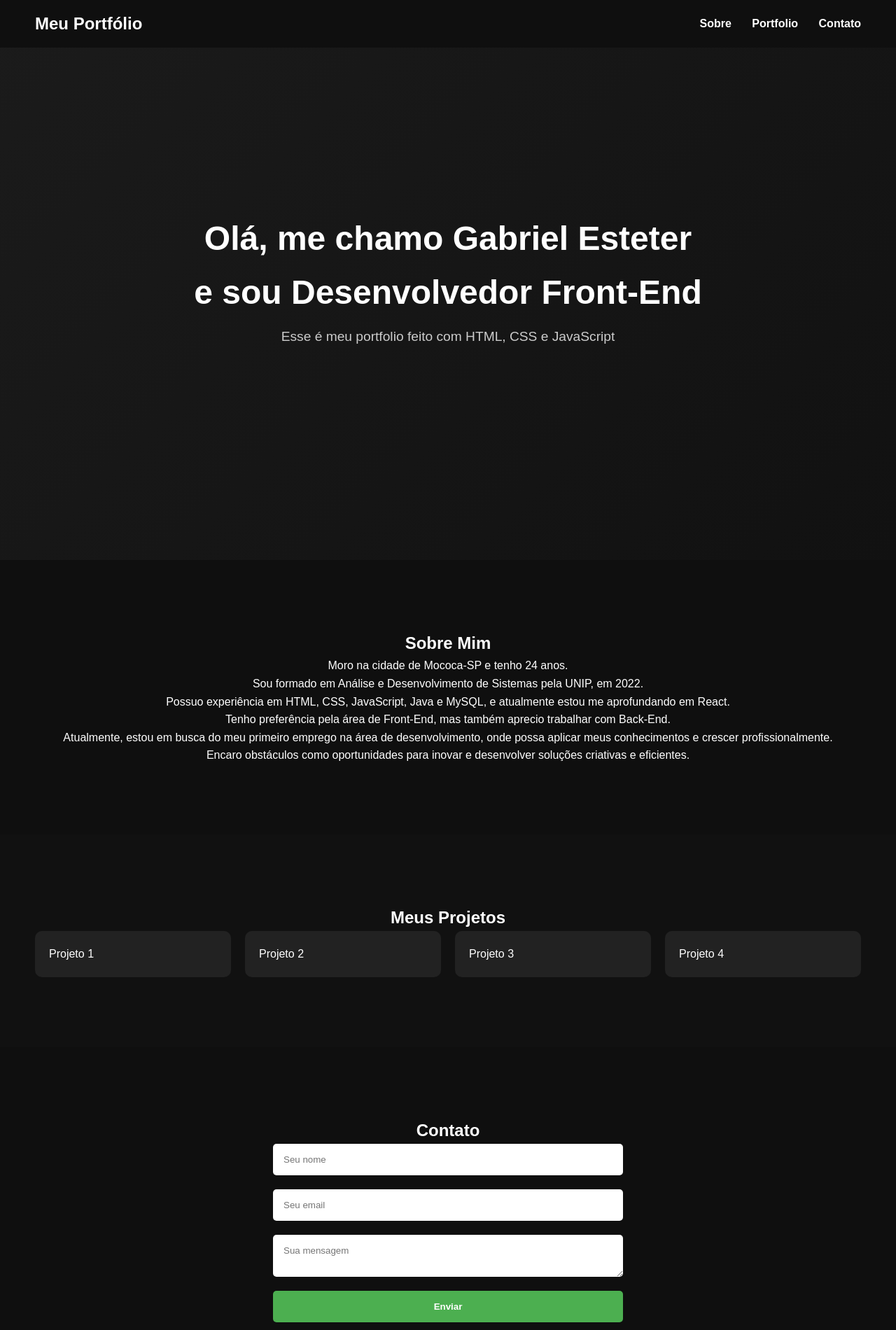
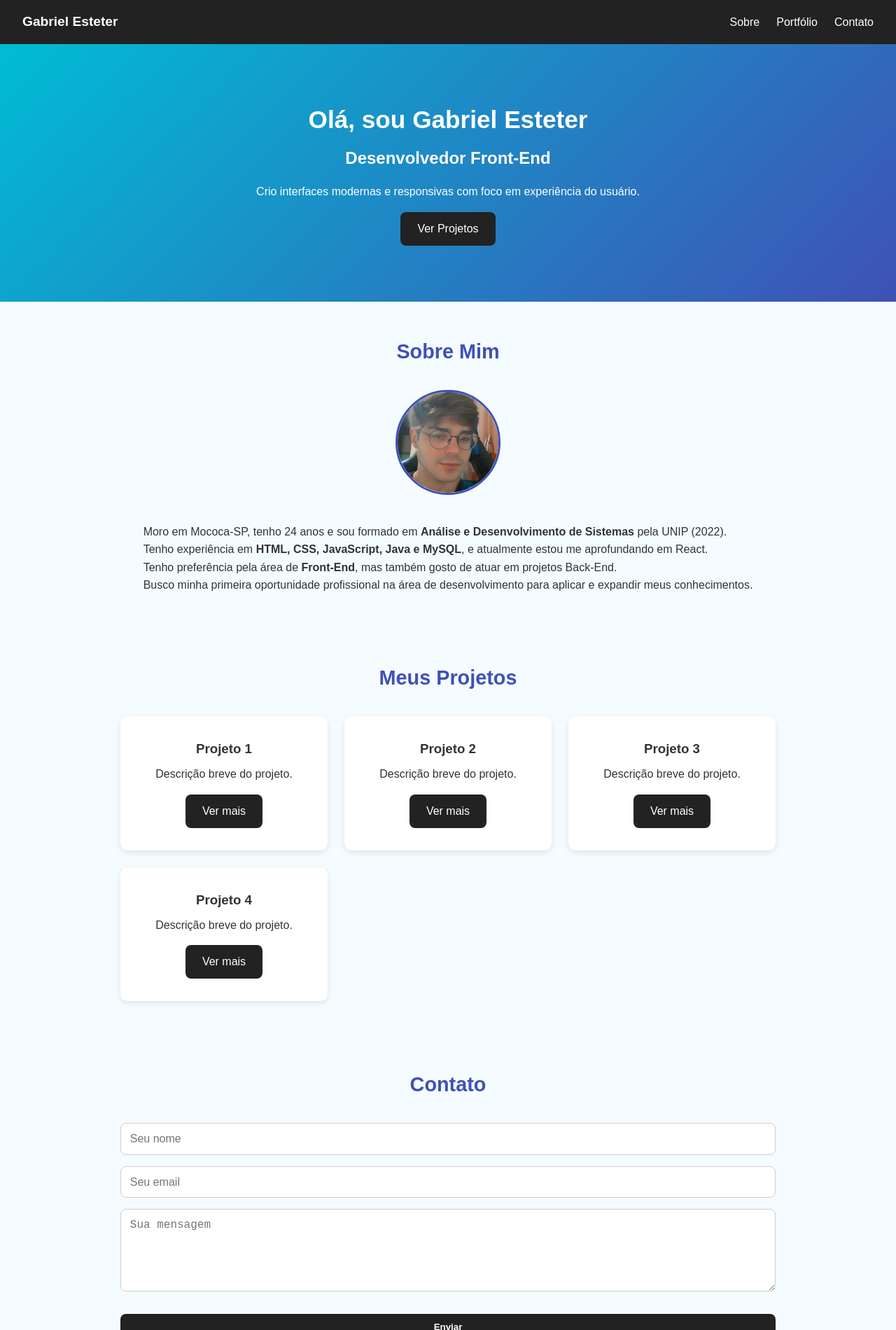
Before and after one commit to gabriel230701/Meu-Portfolio-HTML-CSS-JS, a plain HTML site: page index.html in a window 1280 px wide. Shown: the top 1900 px of the page at 70% size. Drawn offline with Linux system fonts and the light colour scheme.

Commit message:
Alteração feita

```diff
--- a/index.html
+++ b/index.html
@@ -1,66 +1,107 @@
 <!DOCTYPE html>
 <html lang="pt-br">
+<canvas id="background"></canvas>
 
 <head>
     <meta charset="UTF-8">
     <meta name="viewport" content="width=device-width, initial-scale=1.0">
-    <title>Portfólio Interativo</title>
+    <title>Gabriel Esteter | Portfólio</title>
     <link rel="stylesheet" href="style.css">
     <script src="https://kit.fontawesome.com/a81368914c.js" crossorigin="anonymous"></script>
 </head>
 
 <body>
 
-    <header>
-        <h2>Meu Portfólio</h2>
-        <nav>
-            <a href="#sobre">Sobre</a>
-            <a href="#portfolio">Portfolio</a>
-            <a href="#contato">Contato</a>
+    <!-- ===== HEADER ===== -->
+    <header class="header">
+        <div class="logo">Gabriel Esteter</div>
+        <nav class="nav">
+            <ul class="menu">
+                <li><a href="#sobre">Sobre</a></li>
+                <li><a href="#portfolio">Portfólio</a></li>
+                <li><a href="#contato">Contato</a></li>
+            </ul>
         </nav>
+        <button class="menu-toggle"><i class="fas fa-bars"></i></button>
     </header>
 
-    <div class="hero">
-        <h1>Olá, me chamo Gabriel Esteter <p> </p>e sou Desenvolvedor Front-End</h1>
-        <p>Esse é meu portfolio feito com HTML, CSS e JavaScript</p>
-    </div>
-
-    <section id="sobre">
-        <h2 class="fade-in">Sobre Mim</h2>
-        <p>Moro na cidade de Mococa-SP e tenho 24 anos.</p>
-        <p>Sou formado em Análise e Desenvolvimento de Sistemas pela UNIP, em 2022.</p>
-        <p>Possuo experiência em HTML, CSS, JavaScript, Java e MySQL, e atualmente estou me aprofundando em React.</p>
-        <p>Tenho preferência pela área de Front-End, mas também aprecio trabalhar com Back-End.</p>
-        <p>Atualmente, estou em busca do meu primeiro emprego na área de desenvolvimento, onde possa aplicar meus
-            conhecimentos e crescer profissionalmente.</p>
-        <p>Encaro obstáculos como oportunidades para inovar e desenvolver soluções criativas e eficientes.</p>
-
-
-    </section>
-
-    <section id="portfolio">
-        <h2 class="fade-in">Meus Projetos</h2>
-        <div class="grid fade-in">
-            <div class="card">Projeto 1</div>
-            <div class="card">Projeto 2</div>
-            <div class="card">Projeto 3</div>
-            <div class="card">Projeto 4</div>
+    <!-- ===== HERO ===== -->
+    <section class="hero">
+        <div class="hero-text">
+            <h1>Olá, sou <span>Gabriel Esteter</span></h1>
+            <h2>Desenvolvedor Front-End</h2>
+            <p>Crio interfaces modernas e responsivas com foco em experiência do usuário.</p>
+            <a href="#portfolio" class="btn">Ver Projetos</a>
         </div>
     </section>
 
-    <section id="contato">
-        <h2 class="fade-in">Contato</h2>
-        <form class="fade-in">
-            <input type="text" name="nome" placeholder="Seu nome">
-            <input type="email" name="email" placeholder="Seu email">
-            <textarea name="mensagem" placeholder="Sua mensagem"></textarea>
-            <button type="submit">Enviar</button>
+    <!-- ===== SOBRE ===== -->
+    <section id="sobre" class="section sobre-secao">
+        <h2>Sobre Mim</h2>
+        <div class="sobre-container">
+            <div class="sobre-imagem">
+                <img src="eu.png" alt="Gabriel Esteter">
+            </div>
+            <div class="sobre-texto">
+                <p>Moro em Mococa-SP, tenho 24 anos e sou formado em <strong>Análise e Desenvolvimento de
+                        Sistemas</strong> pela UNIP (2022).</p>
+                <p>Tenho experiência em <strong>HTML, CSS, JavaScript, Java e MySQL</strong>, e atualmente estou me
+                    aprofundando em React.</p>
+                <p>Tenho preferência pela área de <strong>Front-End</strong>, mas também gosto de atuar em projetos
+                    Back-End.</p>
+                <p>Busco minha primeira oportunidade profissional na área de desenvolvimento para aplicar e expandir
+                    meus conhecimentos.</p>
+            </div>
+        </div>
+    </section>
+
+    <!-- ===== PORTFÓLIO ===== -->
+    <section id="portfolio" class="section">
+        <h2>Meus Projetos</h2>
+        <div class="grid">
+            <article class="card">
+                <h3>Projeto 1</h3>
+                <p>Descrição breve do projeto.</p>
+                <a href="#" class="btn">Ver mais</a>
+            </article>
+            <article class="card">
+                <h3>Projeto 2</h3>
+                <p>Descrição breve do projeto.</p>
+                <a href="#" class="btn">Ver mais</a>
+            </article>
+            <article class="card">
+                <h3>Projeto 3</h3>
+                <p>Descrição breve do projeto.</p>
+                <a href="#" class="btn">Ver mais</a>
+            </article>
+            <article class="card">
+                <h3>Projeto 4</h3>
+                <p>Descrição breve do projeto.</p>
+                <a href="#" class="btn">Ver mais</a>
+            </article>
+        </div>
+    </section>
+
+    <!-- ===== CONTATO ===== -->
+    <section id="contato" class="section">
+        <h2>Contato</h2>
+        <form id="contact-form">
+            <input type="text" name="nome" placeholder="Seu nome" required>
+            <input type="email" name="email" placeholder="Seu email" required>
+            <textarea name="mensagem" placeholder="Sua mensagem" rows="5" required></textarea>
+            <button type="submit" class="btn">Enviar</button>
             <div class="mensagem-feedback"></div>
         </form>
     </section>
 
-    <footer>
-        <p>© 2025 Meu Portfolio. Todos os direitos reservados.</p>
+    <!-- ===== FOOTER ===== -->
+    <footer class="footer">
+        <p>© 2025 Gabriel Esteter. Todos os direitos reservados.</p>
+        <div class="social">
+            <a href="#"><i class="fab fa-github"></i></a>
+            <a href="#"><i class="fab fa-linkedin"></i></a>
+            <a href="#"><i class="fab fa-instagram"></i></a>
+        </div>
     </footer>
 
     <script src="script.js"></script>
--- a/script.js
+++ b/script.js
@@ -1,48 +1,25 @@
-/* -----------------------------
-  Animação de scroll fade-in
------------------------------- */
-const faders = document.querySelectorAll('.fade-in');
-const options = { threshold: 0.2 };
-const appearOnScroll = new IntersectionObserver((entries, observer) => {
-    entries.forEach(entry => {
-        if (entry.isIntersecting) {
-            entry.target.classList.add('visible');
-            observer.unobserve(entry.target);
-        }
-    });
-}, options);
-faders.forEach(fader => appearOnScroll.observe(fader));
+// ===== Menu Hamburguer =====
+const menuToggle = document.querySelector(".menu-toggle");
+const nav = document.querySelector(".nav");
 
-/* -----------------------------
-  Header muda cor ao scroll
------------------------------- */
-const header = document.querySelector('header');
-window.addEventListener('scroll', () => {
-    if (window.scrollY > 50) {
-        header.classList.add('scrolled');
-    } else {
-        header.classList.remove('scrolled');
-    }
+menuToggle.addEventListener("click", () => {
+    nav.classList.toggle("active");
+    menuToggle.innerHTML = nav.classList.contains("active")
+        ? '<i class="fas fa-times"></i>'
+        : '<i class="fas fa-bars"></i>';
 });
 
-/* -----------------------------
-  Validação simples do formulário
------------------------------- */
-const formulario = document.querySelector('form');
-const mensagem = document.querySelector('.mensagem-feedback');
+// ===== Feedback do Formulário =====
+const form = document.querySelector("#contact-form");
+const feedback = document.querySelector(".mensagem-feedback");
 
-formulario.addEventListener('submit', e => {
+form.addEventListener("submit", (e) => {
     e.preventDefault();
-    const nome = formulario.nome.value.trim();
-    const email = formulario.email.value.trim();
-    const mensagemTexto = formulario.mensagem.value.trim();
+    feedback.textContent = "Mensagem enviada com sucesso!";
+    feedback.style.display = "block";
+    form.reset();
 
-    if (nome && email && mensagemTexto) {
-        mensagem.textContent = "Mensagem enviada com sucesso!";
-        mensagem.style.color = "lightgreen";
-        formulario.reset();
-    } else {
-        mensagem.textContent = "Preencha todos os campos!";
-        mensagem.style.color = "red";
-    }
+    setTimeout(() => {
+        feedback.style.display = "none";
+    }, 3000);
 });
--- a/style.css
+++ b/style.css
@@ -1,166 +1,250 @@
-/* RESET E BASE */
+/* ===== Reset ===== */
 * {
     margin: 0;
     padding: 0;
     box-sizing: border-box;
-    font-family: 'Poppins', sans-serif;
 }
 
 body {
-    background: #0f0f0f;
-    color: #fff;
+    font-family: "Arial", sans-serif;
     line-height: 1.6;
+    color: #333;
+    background: #f5fcff;
 }
 
-h2 {
+/* ===== Header ===== */
+.header {
+    display: flex;
+    justify-content: space-between;
+    align-items: center;
+    padding: 1rem 2rem;
+    background: #222;
+    color: #fff;
+    position: sticky;
+    top: 0;
+    z-index: 10;
+}
+
+.logo {
+    font-weight: bold;
+    font-size: 1.2rem;
+}
+
+.nav .menu {
+    display: flex;
+    list-style: none;
+}
+
+.menu li {
+    margin-left: 1.5rem;
+}
+
+.menu a {
+    text-decoration: none;
+    color: #fff;
+    transition: color 0.3s;
+}
+
+.menu a:hover {
+    color: #00bcd4;
+}
+
+.menu-toggle {
+    display: none;
+    background: none;
+    border: none;
+    color: #fff;
+    font-size: 1.5rem;
+    cursor: pointer;
+}
+
+/* ===== Hero ===== */
+.hero {
+    background: linear-gradient(135deg, #00bcd4, #3f51b5);
+    color: #fff;
     text-align: center;
+    padding: 5rem 2rem;
 
 }
 
-p {
-
-    text-align: center;
+.hero h1 {
+    font-size: 2.2rem;
+    margin-bottom: 0.5rem;
 }
 
-
-a {
-    text-decoration: none;
-    color: inherit;
+.hero span {
+    color: rgb(255, 255, 255);
 }
 
+.hero h2 {
+    font-size: 1.5rem;
+    margin-bottom: 1rem;
+}
 
-/* HEADER FIXO */
-header {
+.btn {
+    display: inline-block;
+    margin-top: 1rem;
+    padding: 0.7rem 1.5rem;
+    background: #222;
+    color: #fff;
+    border-radius: 8px;
+    text-decoration: none;
+    transition: background 0.3s;
+}
+
+.btn:hover {
+    background: #111;
+}
+
+/* ===== Sections ===== */
+.section {
+    padding: 3rem 2rem;
+    max-width: 1000px;
+    margin: auto;
+}
+
+.section h2 {
+    text-align: center;
+    margin-bottom: 2rem;
+    font-size: 1.8rem;
+    color: #3f51b5;
+}
+
+/* ===== Portfolio ===== */
+.grid {
+    display: grid;
+    grid-template-columns: repeat(auto-fit, minmax(250px, 1fr));
+    gap: 1.5rem;
+}
+
+.card {
+    background: #fff;
+    padding: 2rem;
+    border-radius: 10px;
+    box-shadow: 0 3px 8px rgba(0, 0, 0, 0.1);
+    text-align: center;
+    transition: transform 0.3s;
+}
+
+.card:hover {
+    transform: translateY(-5px);
+}
+
+.card h3 {
+    margin-bottom: 0.5rem;
+}
+
+/* ===== Contato ===== */
+form {
+    display: flex;
+    flex-direction: column;
+    gap: 1rem;
+}
+
+form input,
+form textarea {
+    padding: 0.8rem;
+    border: 1px solid #ccc;
+    border-radius: 8px;
+    font-size: 1rem;
+}
+
+form button {
+    background: #3f51b5;
+    color: #fff;
+    border: none;
+    cursor: pointer;
+    font-weight: bold;
+}
+
+form button:hover {
+    background: #2c3e91;
+}
+
+.mensagem-feedback {
+    margin-top: 1rem;
+    font-size: 0.9rem;
+    color: green;
+    display: none;
+}
+
+/* ===== Footer ===== */
+.footer {
+    text-align: center;
+    padding: 1.5rem;
+    background: #222;
+    color: #fff;
+    margin-top: 2rem;
+}
+
+.social a {
+    margin: 0 0.5rem;
+    color: #fff;
+    font-size: 1.2rem;
+    transition: color 0.3s;
+}
+
+.social a:hover {
+    color: #00bcd4;
+}
+
+/* ===== Responsividade ===== */
+@media (max-width: 768px) {
+    .nav {
+        display: none;
+        flex-direction: column;
+        background: #222;
+        position: absolute;
+        top: 60px;
+        right: 0;
+        width: 200px;
+        padding: 1rem;
+        border-radius: 0 0 10px 10px;
+    }
+
+    .nav.active {
+        display: flex;
+    }
+
+    .menu {
+        flex-direction: column;
+    }
+
+    .menu li {
+        margin: 1rem 0;
+    }
+
+    .menu-toggle {
+        display: block;
+    }
+}
+
+.sobre-container {
+    display: flex;
+    align-items: center;
+    /* alinha verticalmente */
+    justify-content: center;
+    /* centraliza horizontalmente */
+    gap: 2rem;
+    flex-wrap: wrap;
+    /* permite quebrar em mobile */
+}
+
+.sobre-imagem img {
+    width: 150px;
+    height: 150px;
+    object-fit: cover;
+    border-radius: 50%;
+    /* deixa circular */
+    border: 3px solid #3f51b5;
+}
+
+#background {
     position: fixed;
     top: 0;
     left: 0;
     width: 100%;
-    background: rgba(15, 15, 15, 0.95);
-    display: flex;
-    justify-content: space-between;
-    align-items: center;
-    padding: 15px 50px;
-    z-index: 1000;
-    transition: background 0.3s;
+    height: 100%;
+    z-index: -1;
+    /* atrás do conteúdo */
 }
-
-header.scrolled {
-    background: rgba(15, 15, 15, 1);
-}
-
-nav a {
-    margin-left: 25px;
-    font-weight: 600;
-    transition: color 0.3s;
-}
-
-nav a:hover {
-    color: #4caf50;
-}
-
-/* HERO */
-.hero {
-    height: 100vh;
-    display: flex;
-    justify-content: center;
-    align-items: center;
-    flex-direction: column;
-    text-align: center;
-    background: linear-gradient(135deg, #1b1b1b, #111111);
-}
-
-.hero h1 {
-    font-size: 3rem;
-    margin-bottom: 10px;
-}
-
-.hero p {
-    font-size: 1.2rem;
-    color: #ccc;
-}
-
-/* SEÇÕES */
-section {
-    padding: 100px 50px;
-}
-
-section:nth-child(even) {
-    background: #111;
-}
-
-/* FORMULÁRIO */
-form {
-    max-width: 500px;
-    margin: 0 auto;
-    display: flex;
-    flex-direction: column;
-}
-
-form input,
-form textarea {
-    padding: 15px;
-    margin-bottom: 20px;
-    border-radius: 5px;
-    border: none;
-    outline: none;
-}
-
-form button {
-    padding: 15px;
-    border: none;
-    border-radius: 5px;
-    background: #4caf50;
-    color: #fff;
-    font-weight: 600;
-    cursor: pointer;
-    transition: all 0.3s;
-}
-
-form button:hover {
-    background: #45a049;
-    transform: translateY(-3px);
-}
-
-/* GRID PORTFOLIO */
-.grid {
-    display: grid;
-    grid-template-columns: repeat(auto-fit, minmax(250px, 1fr));
-    gap: 20px;
-}
-
-.card {
-    background: #222;
-    padding: 20px;
-    border-radius: 10px;
-    transition: transform 0.3s;
-}
-
-.card:hover {
-    transform: translateY(-10px);
-}
-
-/* FOOTER */
-footer {
-    text-align: center;
-    padding: 30px;
-    background: #111;
-    color: #aaa;
-}
-
-/* ANIMAÇÃO DE SCROLL */
-.fade-in {
-    opacity: 0;
-    transform: translateY(30px);
-    transition: all 0.8s ease-out;
-}
-
-.fade-in.visible {
-    opacity: 1;
-    transform: translateY(0);
-}
-
-@media(max-width:768px) {
-    header {
-        padding: 15px 20px;
-    }
-}
```
Also changed, not shown: eu.png (added).
